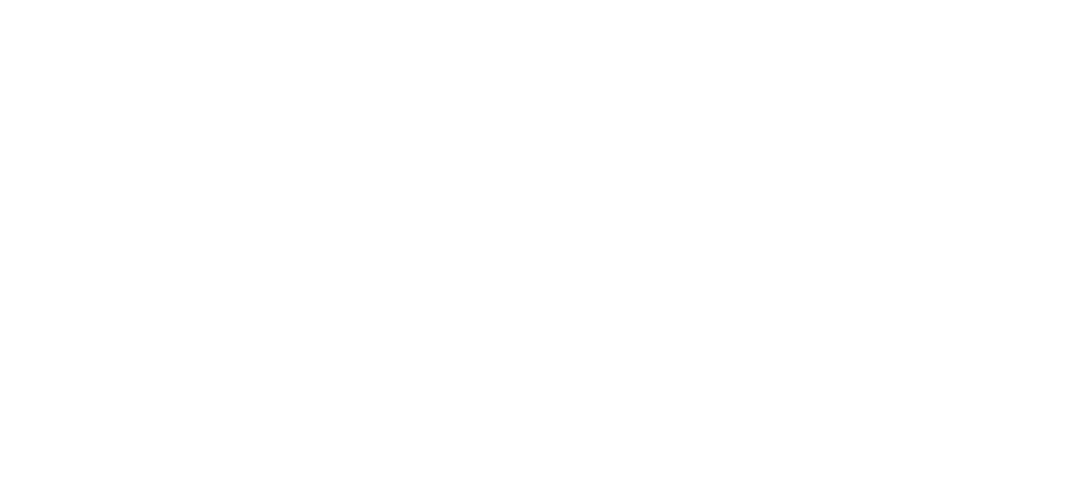
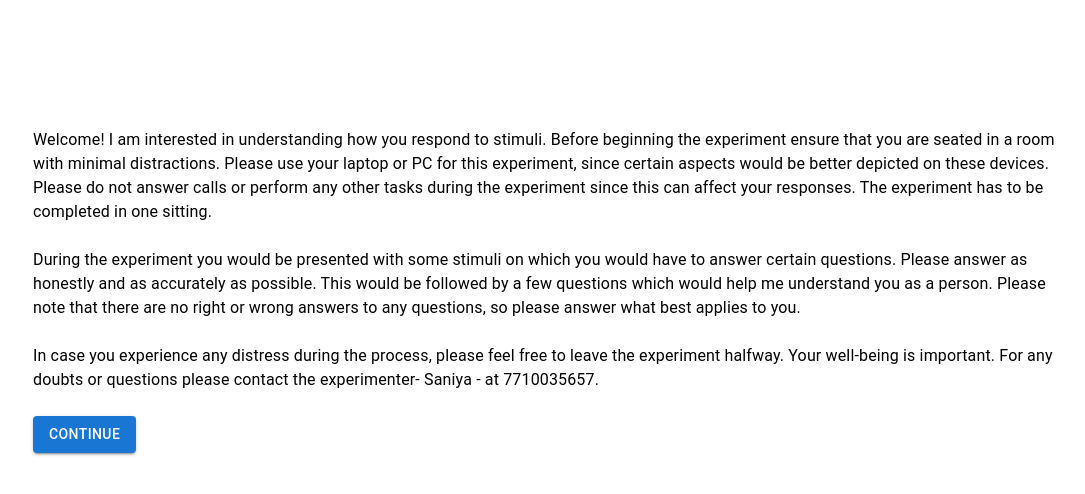
Before and after one commit to AryanP281/PsycExpt, a React (Create React App) app: page / in a window 1280 px wide. Shown: the top 494 px of the page, without its empty margins (95-1180 px from the left). Built offline with nearby package versions, Linux system fonts and the light colour scheme.

Commit message:
Fixed issue

```diff
--- a/src/App.js
+++ b/src/App.js
@@ -13,7 +13,7 @@ import Part2Questionnaire from "./Pages/Part2Questionnaire";
 function App() {
   return (
     <Router>
-      {/*<div className="App">
+      <div className="App">
         <Routes>
           <Route path="/" element={<Start />} />
           <Route path="/demo" element={<Home />} />
@@ -25,7 +25,7 @@ function App() {
           <Route path="/p1" element={<Part1Questionnaire />} />
           <Route path="/end" element={<End />} />
         </Routes>
-  </div>*/}
+      </div>
     </Router>
   );
 }
```
